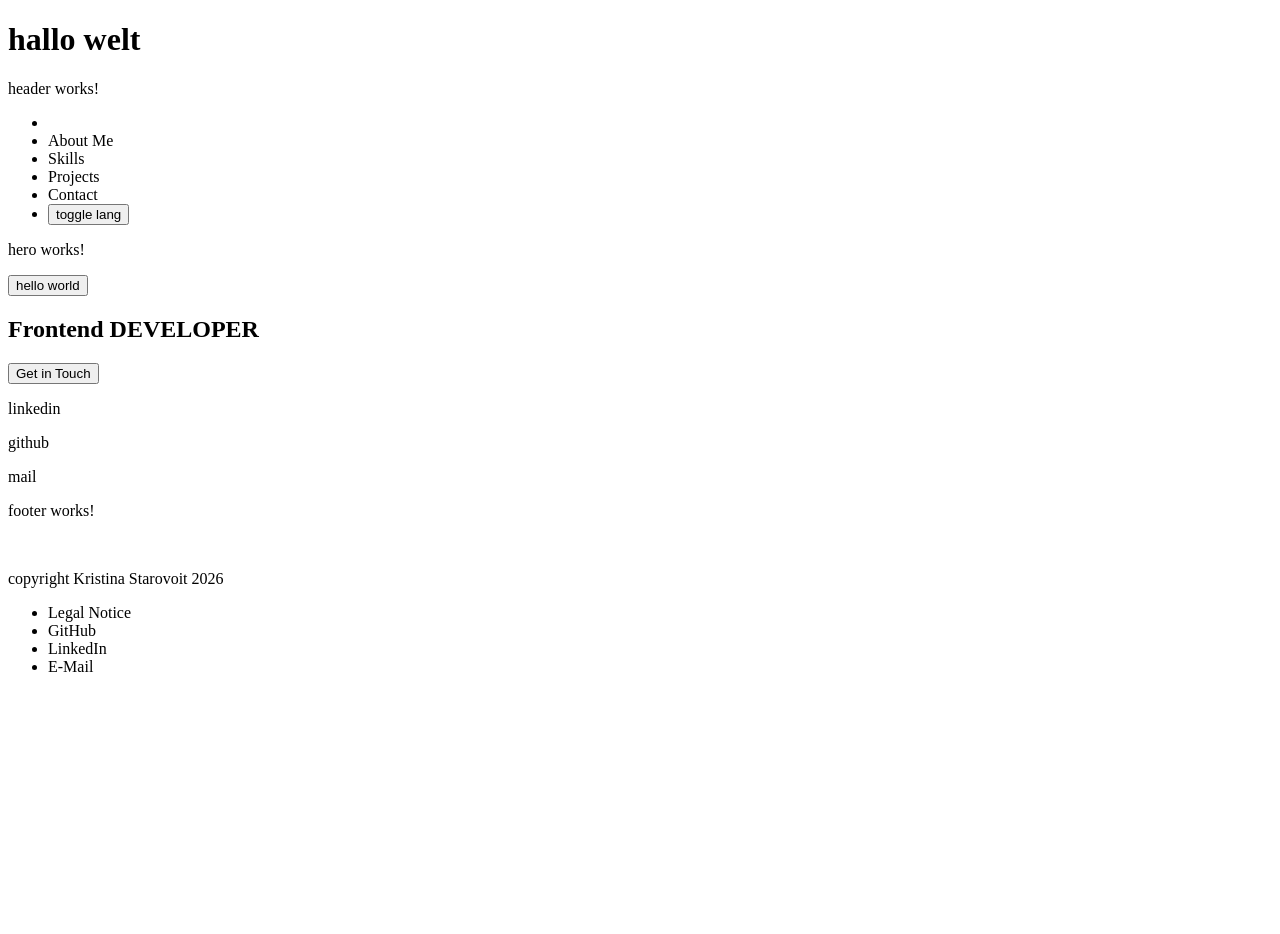
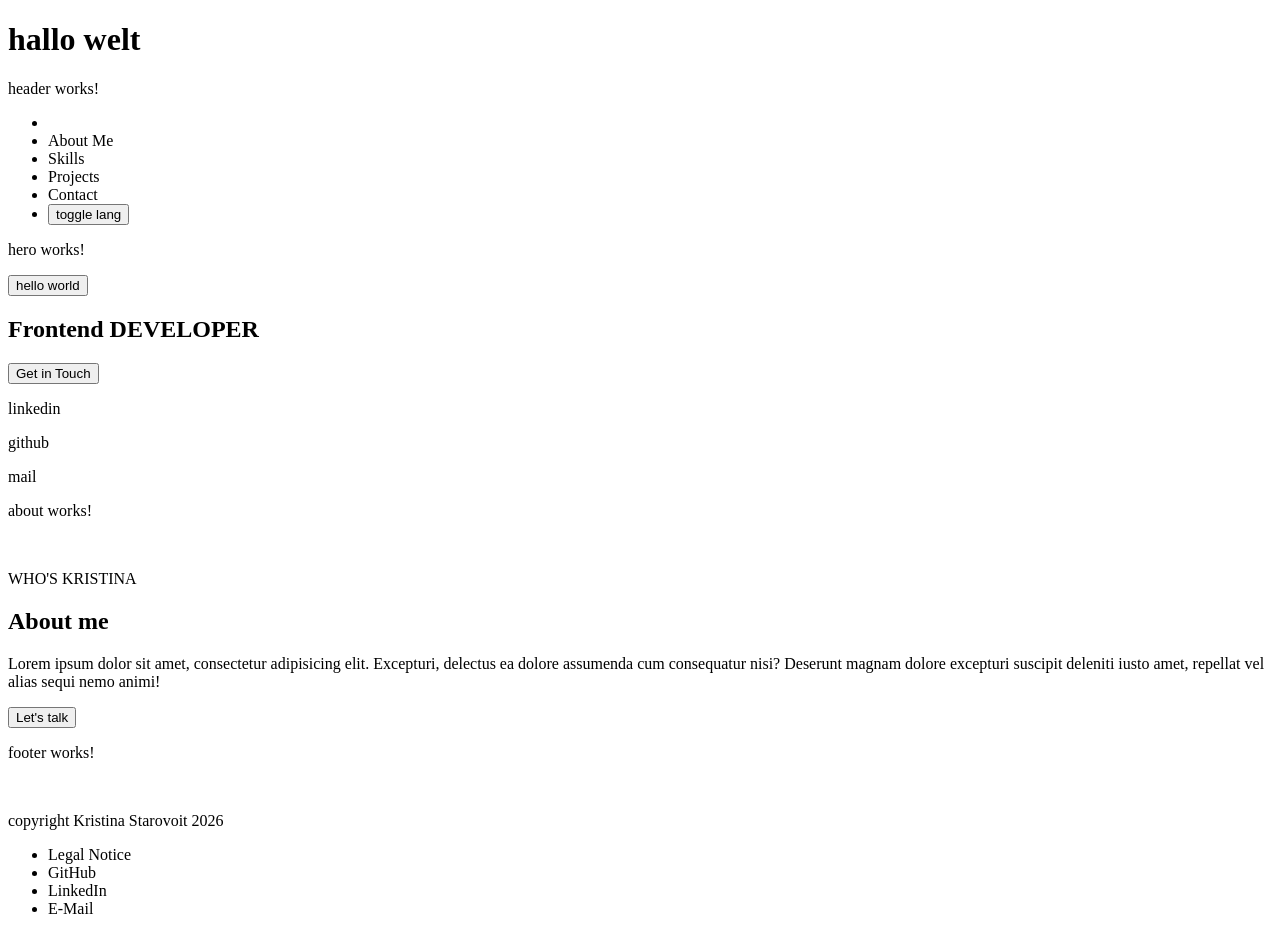
Before and after one commit to kristinastarovoit/portfolio-project, an Angular app: page / in a window 1280 px wide. Before the commit the page ends 800 px from the top, so only its background shows below. Built offline with nearby package versions, Linux system fonts and the light colour scheme.

Commit message:
add: basic html structure for about me

```diff
--- a/src/app/app.html
+++ b/src/app/app.html
@@ -1,5 +1,6 @@
 <h1>hallo welt</h1>
 <app-header></app-header>
 <app-hero></app-hero>
+<app-about></app-about>
 <app-footer></app-footer>
 <router-outlet />
--- a/src/app/app.ts
+++ b/src/app/app.ts
@@ -3,10 +3,11 @@ import { RouterOutlet } from '@angular/router';
 import { Header } from "./layout/header/header";
 import { Footer } from "./layout/footer/footer";
 import { Hero } from "./pages/main/components/hero/hero";
+import { About } from "./pages/main/components/about/about";
 
 @Component({
   selector: 'app-root',
-  imports: [RouterOutlet, Header, Footer, Hero],
+  imports: [RouterOutlet, Header, Footer, Hero, About],
   templateUrl: './app.html',
   styleUrl: './app.scss'
 })
--- a/src/app/pages/main/components/about/about.html
+++ b/src/app/pages/main/components/about/about.html
@@ -1 +1,14 @@
 <p>about works!</p>
+<section class="aboutme">
+    <img>
+    <div>
+        <p>WHO'S KRISTINA</p>
+        <h2>About me</h2>
+        <p>Lorem ipsum dolor sit amet, consectetur adipisicing elit.
+            Excepturi, delectus ea dolore assumenda cum consequatur nisi?
+            Deserunt magnam dolore excepturi suscipit deleniti iusto amet,
+            repellat vel alias sequi nemo animi!
+        </p>
+        <button>Let's talk</button>
+    </div>
+</section>
```
